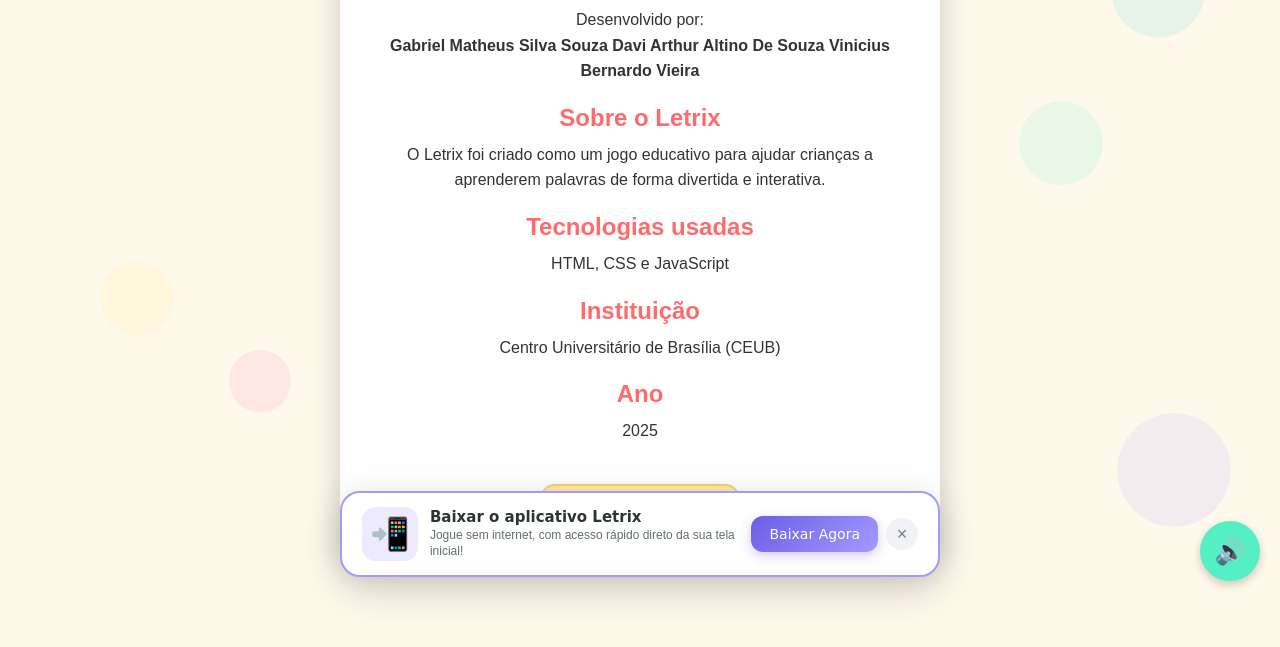
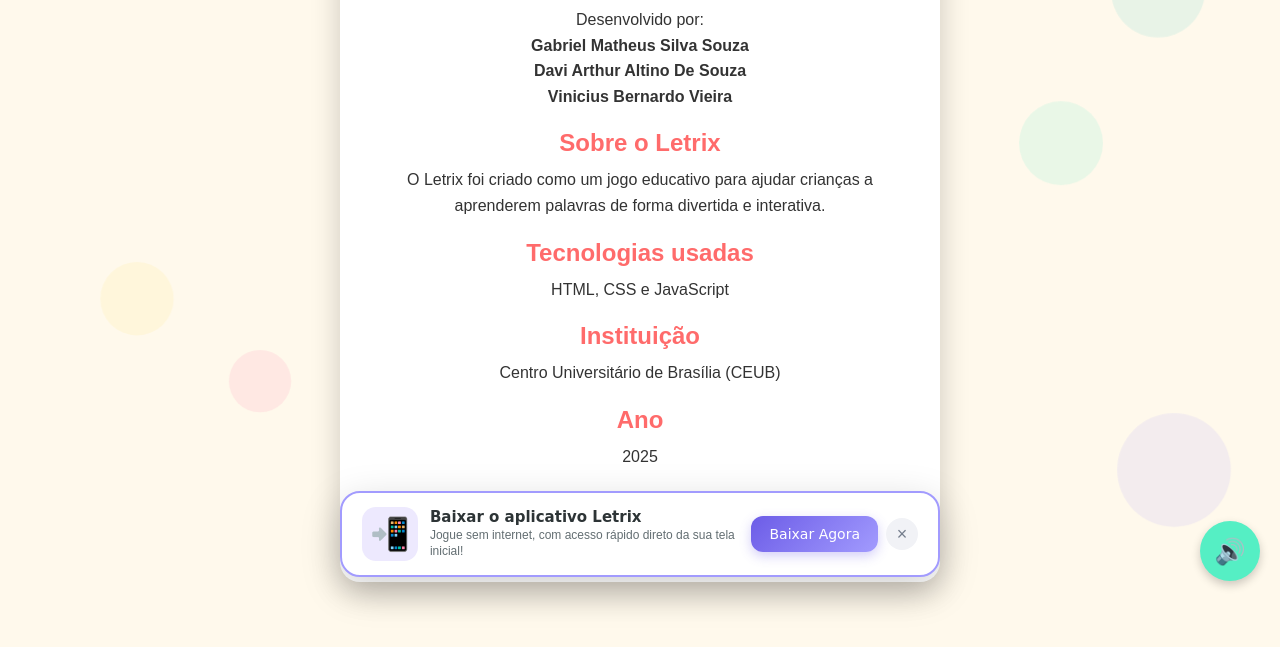
Before and after one commit to gabriel3112/projeto-integrador-1, a plain HTML site: page LetrixV2/frontend/creditos.html in a window 1280 px wide. Shown: the part 199-846 px from the top of the page. Drawn offline with Linux system fonts and the light colour scheme.

Commit message:
22092026

```diff
--- a/LetrixV2/frontend/creditos.html
+++ b/LetrixV2/frontend/creditos.html
@@ -40,9 +40,9 @@
     <h2>Produção do Jogo</h2>
     <p>
       Desenvolvido por:<br>
-      <strong>Gabriel Matheus Silva Souza</strong>
-      <strong>Davi Arthur Altino De Souza</strong>
-      <strong>Vinicius Bernardo Vieira</strong><br>
+      <strong>Gabriel Matheus Silva Souza</strong><br>
+      <strong>Davi Arthur Altino De Souza</strong><br>
+      <strong>Vinicius Bernardo Vieira</strong>
     </p>
 
     <!-- Resumo do jogo -->
```
Also changed, not shown: README.md.
